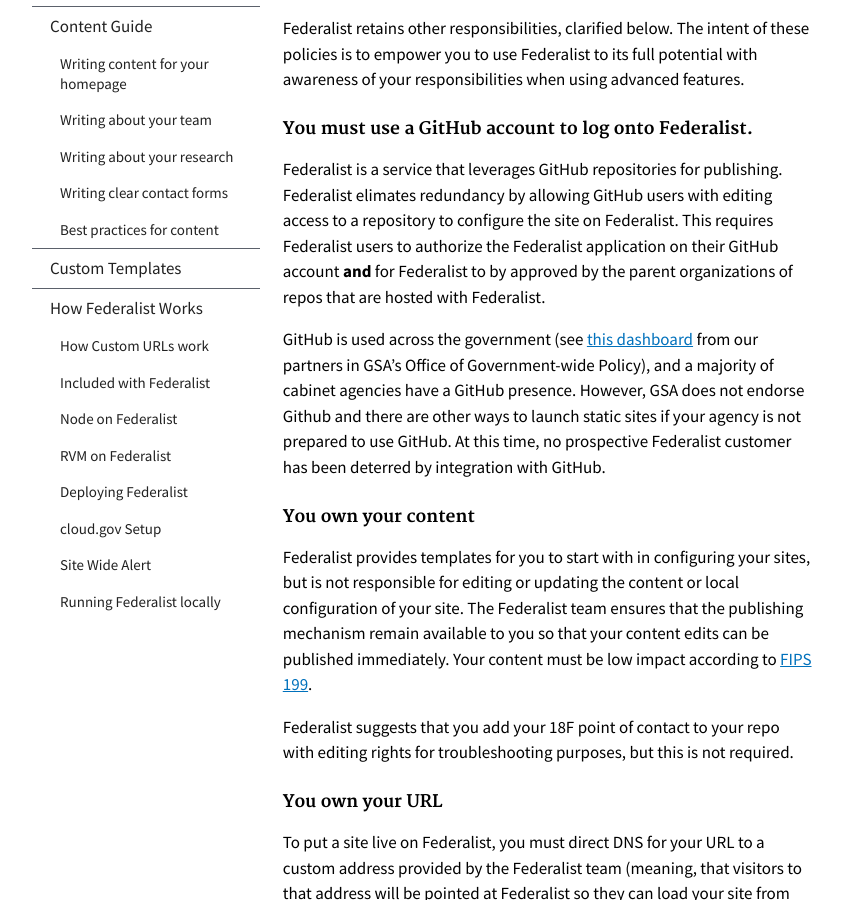
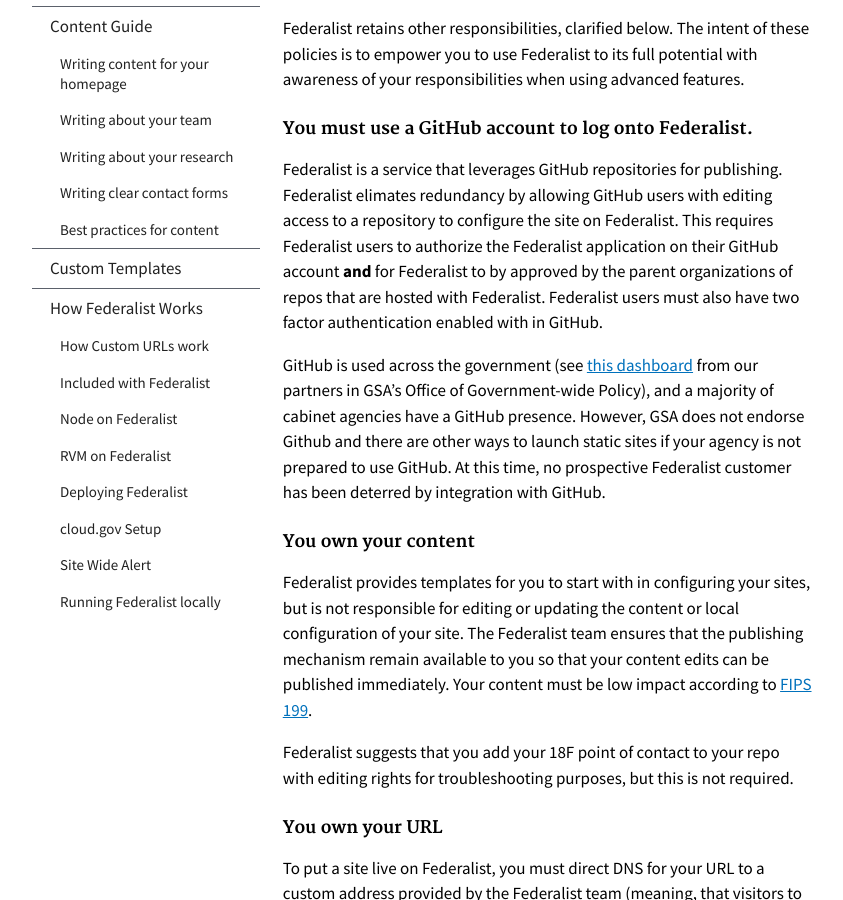
Before and after one commit to Macy-FK/federaliste, a Jekyll site: the page built from pages/using-federalist/customer-responsibilities.md, in a window 1280 px wide and 900 px high, scrolled down 485 px. Shown: the whole window, without its empty margins (118-961 px from the left). Built offline with Jekyll 4.4.1, drawn with Linux system fonts in a browser that asks for light colours; Markdown is read by kramdown in place of the engine named in the settings.

Commit message:
add 2fa note

```diff
--- a/pages/using-federalist/customer-responsibilities.md
+++ b/pages/using-federalist/customer-responsibilities.md
@@ -11,7 +11,7 @@ Federalist retains other responsibilities, clarified below. The intent of these
 
 #### You must use a GitHub account to log onto Federalist.
 
-Federalist is a service that leverages GitHub repositories for publishing. Federalist elimates redundancy by allowing GitHub users with editing access to a repository to configure the site on Federalist. This requires Federalist users to authorize the Federalist application on their GitHub account **and** for Federalist to by approved by the parent organizations of repos that are hosted with Federalist.
+Federalist is a service that leverages GitHub repositories for publishing. Federalist elimates redundancy by allowing GitHub users with editing access to a repository to configure the site on Federalist. This requires Federalist users to authorize the Federalist application on their GitHub account **and** for Federalist to by approved by the parent organizations of repos that are hosted with Federalist. Federalist users must also have two factor authentication enabled with in GitHub.
 
 GitHub is used across the government (see [this dashboard](https://gsa.github.io/github-federal-stats/) from our partners in GSA's Office of Government-wide Policy), and a majority of cabinet agencies have a GitHub presence. However, GSA does not endorse Github and there are other ways to launch static sites if your agency is not prepared to use GitHub. At this time, no prospective Federalist customer has been deterred by integration with GitHub.
 
```
